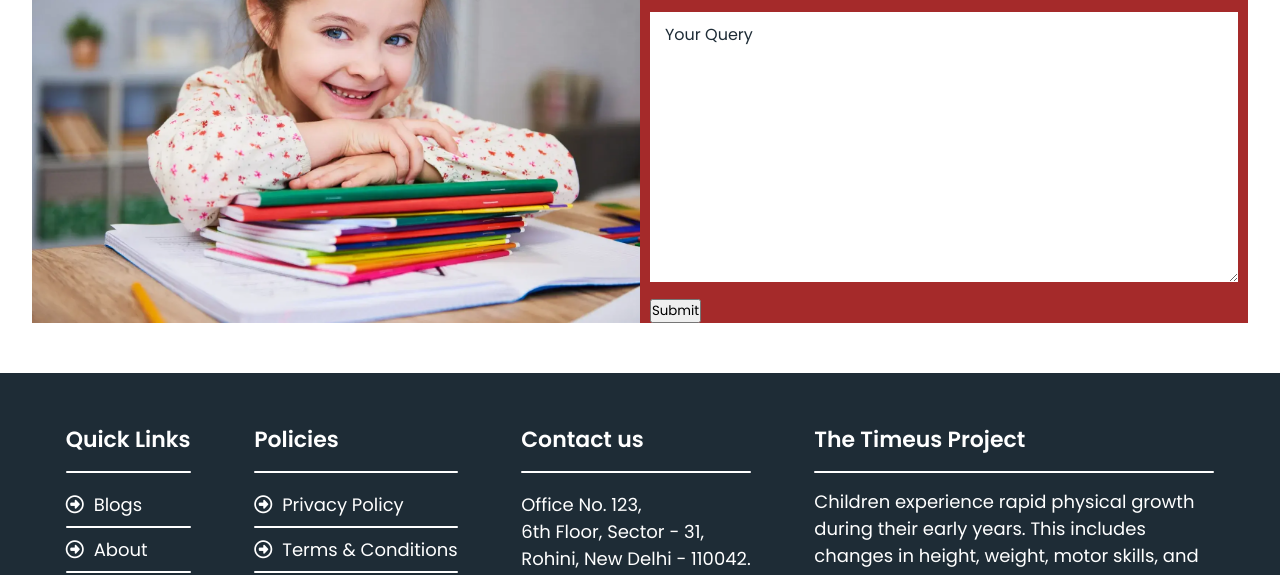
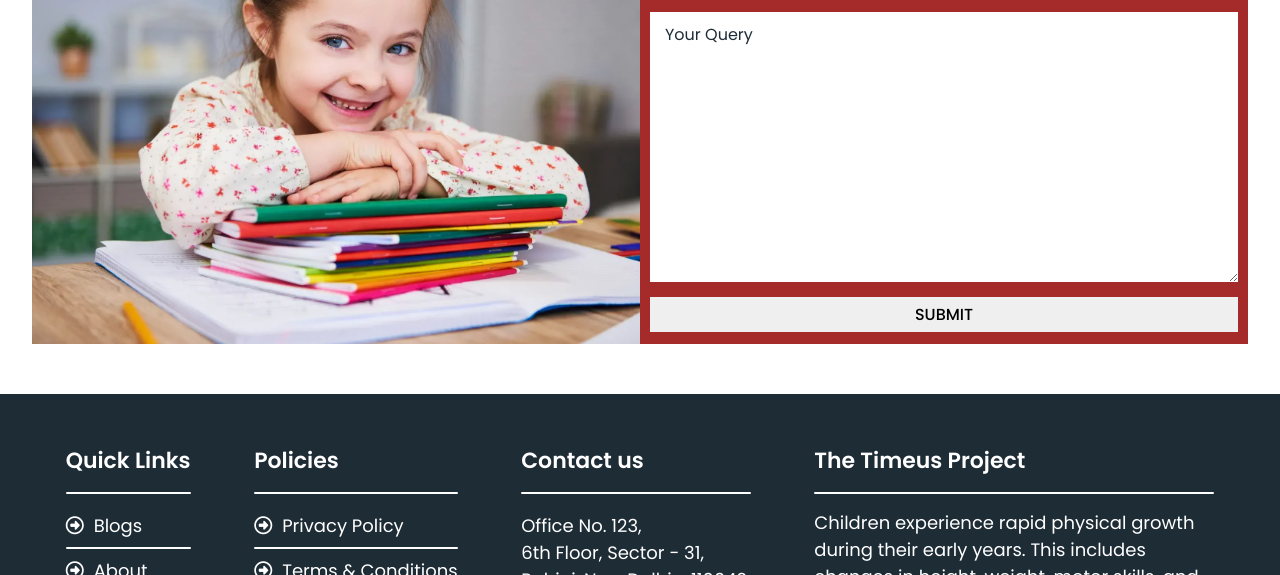
Before and after one commit to ArpitAllMight/TheTimeusProject, a plain HTML site: page contact.html in a window 1280 px wide. Shown: the part 2280-2855 px from the top of the page. Drawn offline with Linux system fonts and the light colour scheme.

Commit message:
Update style.css

```diff
--- a/assets/css/style.css
+++ b/assets/css/style.css
@@ -472,7 +472,7 @@ header.left_menu nav.nav {
 }
 
 /* Contact us */
-main#contact {
+#contact main {
   background: white;
 }
 #contact #banner {
@@ -594,13 +594,15 @@ main#contact {
 #contactForm textarea:focus {
   outline: none;
 }
-#contactForm input[type="submit"] {
+#contactForm #submit-button {
   cursor: pointer;
-  pointer-events: none;
   font-size: 16px;
   font-weight: 500;
   text-transform: uppercase;
-  padding: 5px 0;
+  padding: 5px 10px;
+  width: 100%;
+  border: none;
+  margin-bottom: 12px;
 }
 ::placeholder {
   color: #1e2c36;
```
